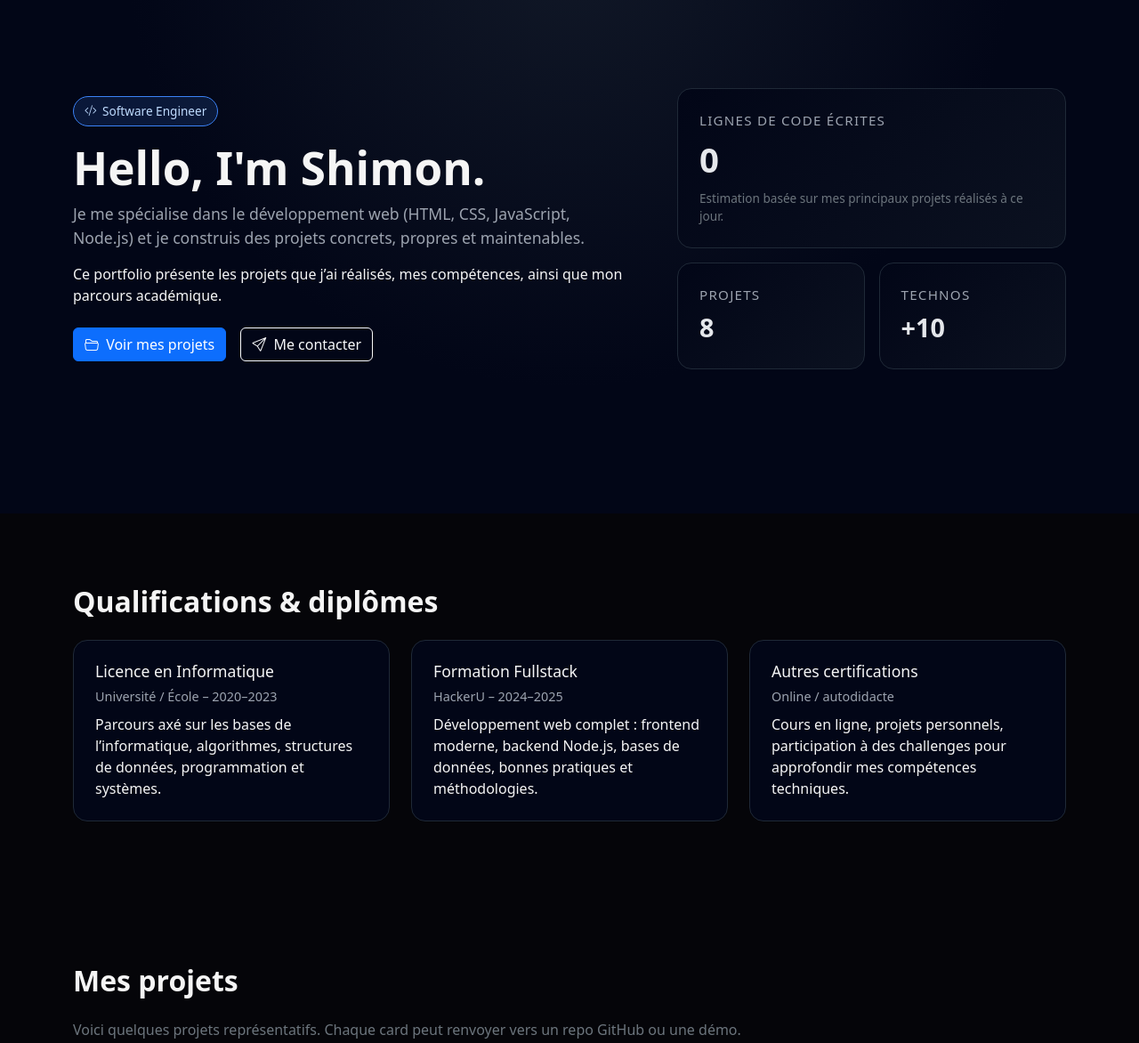
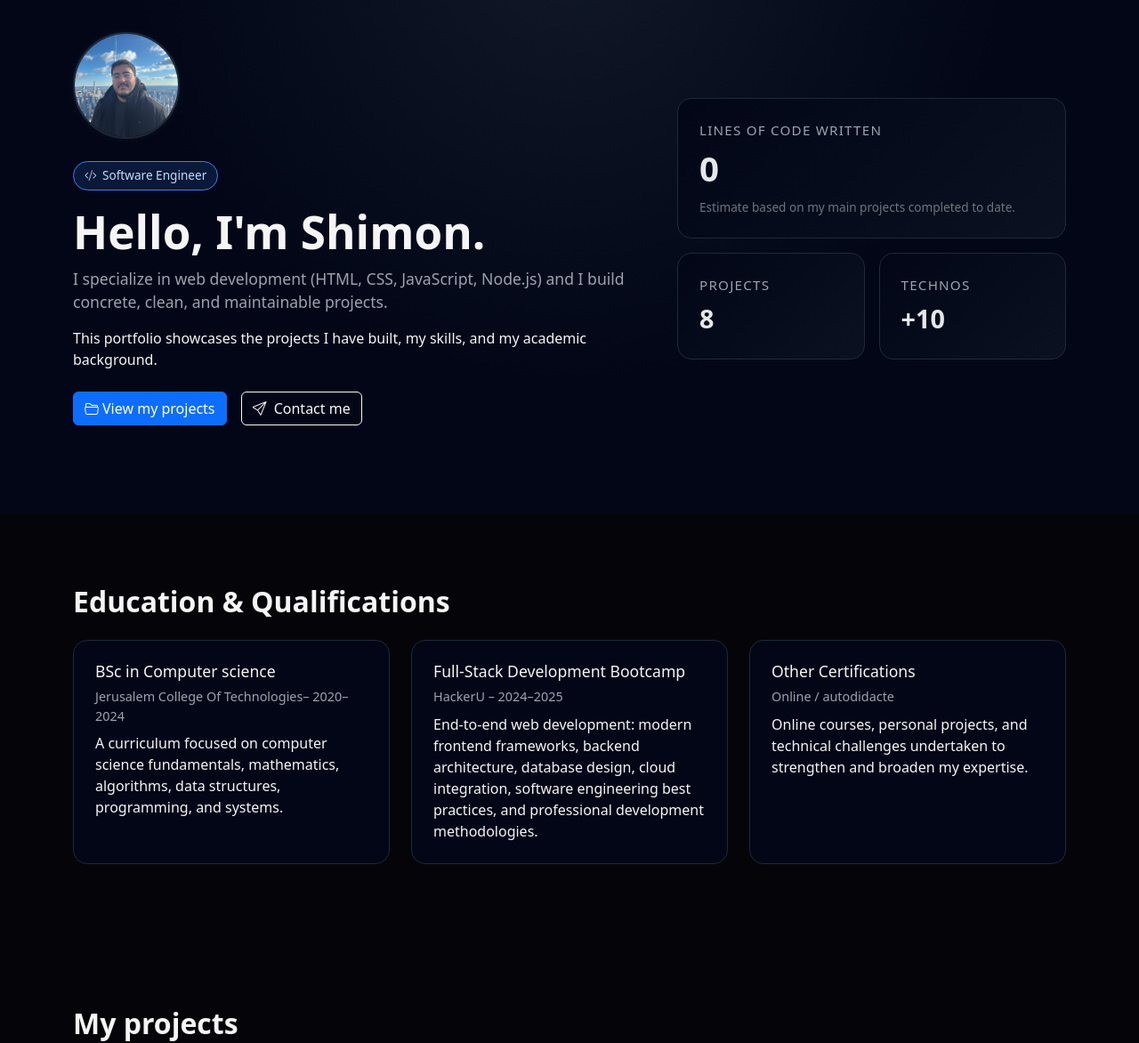
Before and after one commit to Shimoncohen2001/Portfolio, a plain HTML site: page index.html in a window 1280 px wide. Shown: the part 120-1292 px from the top of the page at 89% size. Drawn offline with nearby package versions, Linux system fonts and the light colour scheme.

Commit message:
ajout pp

```diff
--- a/assets/css/style.css
+++ b/assets/css/style.css
@@ -43,6 +43,21 @@
       margin-bottom: 1rem;
     }
 
+    .profile-pic-wrapper {
+    width: 120px;
+    height: 120px;
+    border-radius: 50%;
+    overflow: hidden;
+    border: 2px solid #1f2937; /* Bordure sombre */
+    box-shadow: 0 0 10px rgba(255, 255, 255, 0.05); /* Glow très léger */
+    margin-bottom: 25px;
+}
+
+.profile-pic {
+    width: 100%;
+    height: 100%;
+    object-fit: cover;
+}
     .badge-speciality {
       background: rgba(59, 130, 246, 0.15);
       border: 1px solid #3b82f6;
@@ -79,9 +94,18 @@
       font-size: 2.4rem;
       font-weight: 700;
       color: #e5e7eb;
+      opacity: 0;
+      transform: translateY(20px);
+      animation: fadeUp 1s ease-out forwards;
     }
 
-    /* Qualifications */
+    @keyframes fadeUp {
+      to {
+        opacity: 1;
+        transform: translateY(0);
+      }
+    }
+        /* Qualifications */
     .qualification-card {
       background: #020617;
       border-radius: 1rem;
--- a/index.html
+++ b/index.html
@@ -44,28 +44,31 @@
                 <div class="row align-items-center g-5">
                     <!-- Texte -->
                     <div class="col-lg-7">
+                        <div class="profile-pic-wrapper">
+                            <img src="./images/profile.jpg" alt="Shimon Cohen" class="profile-pic">
+                        </div>
                         <div class="badge-speciality">
                             <i class="bi bi-code-slash"></i>
                             Software Engineer
                         </div>
 
+
                         <h1>Hello, I'm Shimon.</h1>
                         <p class="subtitle">
-                            Je me spécialise dans le développement web (HTML, CSS, JavaScript, Node.js)
-                            et je construis des projets concrets, propres et maintenables.
+                            I specialize in web development (HTML, CSS, JavaScript, Node.js) and I build concrete,
+                            clean, and maintainable projects.
                         </p>
 
                         <p class="mb-4">
-                            Ce portfolio présente les projets que j’ai réalisés, mes compétences,
-                            ainsi que mon parcours académique.
+                            This portfolio showcases the projects I have built, my skills, and my academic background.
                         </p>
 
                         <div class="d-flex flex-wrap gap-3">
                             <a href="#projects" class="btn btn-primary">
-                                <i class="bi bi-folder2-open me-1"></i> Voir mes projets
+                                <i class="bi bi-folder2-open me-1"></i>View my projects
                             </a>
                             <a href="#contact" class="btn btn-outline-light">
-                                <i class="bi bi-send me-1"></i> Me contacter
+                                <i class="bi bi-send me-1"></i> Contact me
                             </a>
                         </div>
                     </div>
@@ -73,17 +76,16 @@
                     <!-- Stats / compteur -->
                     <div class="col-lg-5">
                         <div class="stats-box mb-3">
-                            <div class="stats-label mb-1">Lignes de code écrites</div>
-                            <div id="loc-counter" class="stats-value" data-target="45213">0</div>
+                            <div class="stats-label mb-1">Lines of code written</div>
+                            <div id="loc-counter" class="stats-value">0</div>
                             <div class="text-secondary mt-1" style="font-size: 0.85rem;">
-                                Estimation basée sur mes principaux projets réalisés à ce jour.
-                            </div>
+                                Estimate based on my main projects completed to date. </div>
                         </div>
 
                         <div class="row g-3">
                             <div class="col-6">
                                 <div class="stats-box">
-                                    <div class="stats-label mb-1">Projets</div>
+                                    <div class="stats-label mb-1">Projects</div>
                                     <div class="stats-value" style="font-size: 1.8rem;">8</div>
                                 </div>
                             </div>
@@ -103,38 +105,39 @@
         <!-- QUALIFICATIONS / DIPLÔMES -->
         <section id="qualifications" class="section">
             <div class="container">
-                <h2 class="section-title">Qualifications & diplômes</h2>
+                <h2 class="section-title">Education & Qualifications</h2>
 
                 <div class="row g-4">
                     <div class="col-md-6 col-lg-4">
                         <article class="qualification-card">
-                            <h3>Licence en Informatique</h3>
-                            <div class="qualification-meta">Université / École – 2020–2023</div>
+                            <h3>BSc in Computer science</h3>
+                            <div class="qualification-meta">Jerusalem College Of Technologies– 2020–2024</div>
                             <p class="mt-2 mb-0">
-                                Parcours axé sur les bases de l’informatique, algorithmes, structures de données,
-                                programmation et systèmes.
+                                A curriculum focused on computer science fundamentals, mathematics, algorithms, data
+                                structures, programming, and systems.
                             </p>
                         </article>
                     </div>
 
                     <div class="col-md-6 col-lg-4">
                         <article class="qualification-card">
-                            <h3>Formation Fullstack</h3>
+                            <h3>Full-Stack Development Bootcamp</h3>
                             <div class="qualification-meta">HackerU – 2024–2025</div>
                             <p class="mt-2 mb-0">
-                                Développement web complet : frontend moderne, backend Node.js, bases de données,
-                                bonnes pratiques et méthodologies.
+                                End-to-end web development: modern frontend frameworks, backend architecture, database
+                                design, cloud integration, software engineering best practices, and
+                                professional development methodologies.
                             </p>
                         </article>
                     </div>
 
                     <div class="col-md-6 col-lg-4">
                         <article class="qualification-card">
-                            <h3>Autres certifications</h3>
+                            <h3>Other Certifications</h3>
                             <div class="qualification-meta">Online / autodidacte</div>
                             <p class="mt-2 mb-0">
-                                Cours en ligne, projets personnels, participation à des challenges
-                                pour approfondir mes compétences techniques.
+                                Online courses, personal projects, and technical challenges undertaken to strengthen and
+                                broaden my expertise.
                             </p>
                         </article>
                     </div>
@@ -145,9 +148,9 @@
         <!-- PROJETS -->
         <section id="projects" class="section">
             <div class="container">
-                <h2 class="section-title">Mes projets</h2>
+                <h2 class="section-title">My projects</h2>
                 <p class="text-secondary mb-4">
-                    Voici quelques projets représentatifs. Chaque card peut renvoyer vers un repo GitHub ou une démo.
+                    Below are a few showcase projects. Each card can direct users to a GitHub repo or a live demo.
                 </p>
 
                 <div class="row g-4">
@@ -158,7 +161,7 @@
                                 Aperçu / capture du projet
                             </div>
                             <div class="project-body">
-                                <h3 class="h5 mb-1">Projet Portfolio</h3>
+                                <h3 class="h5 mb-1">Project Portfolio</h3>
                                 <p class="mb-2 text-secondary">
                                     Site portfolio responsive en HTML, CSS et Bootstrap, avec mode sombre et animation.
                                 </p>
```
Also changed, not shown: images/profile.jpg (added).
